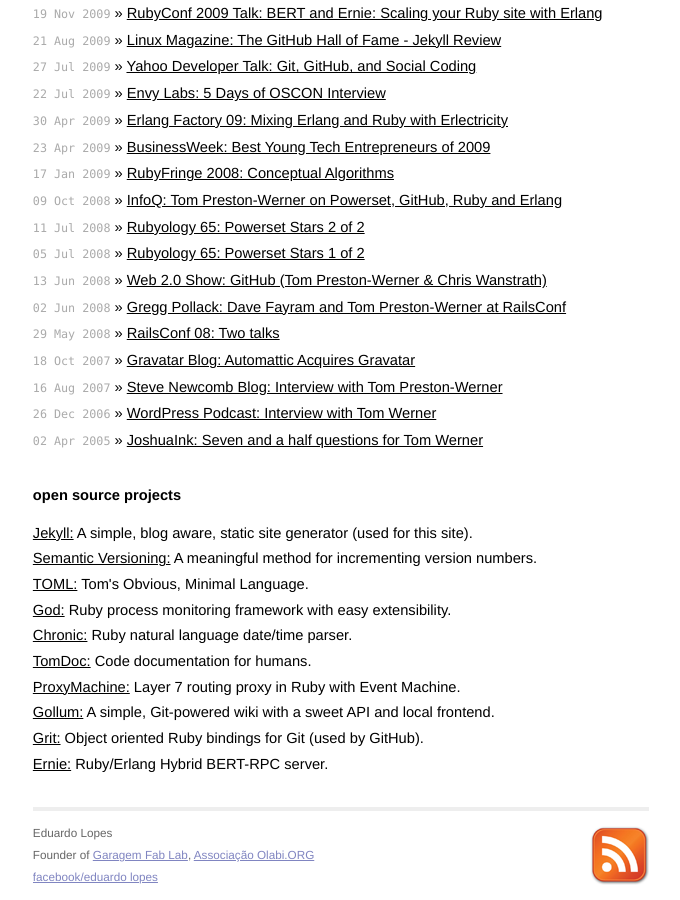
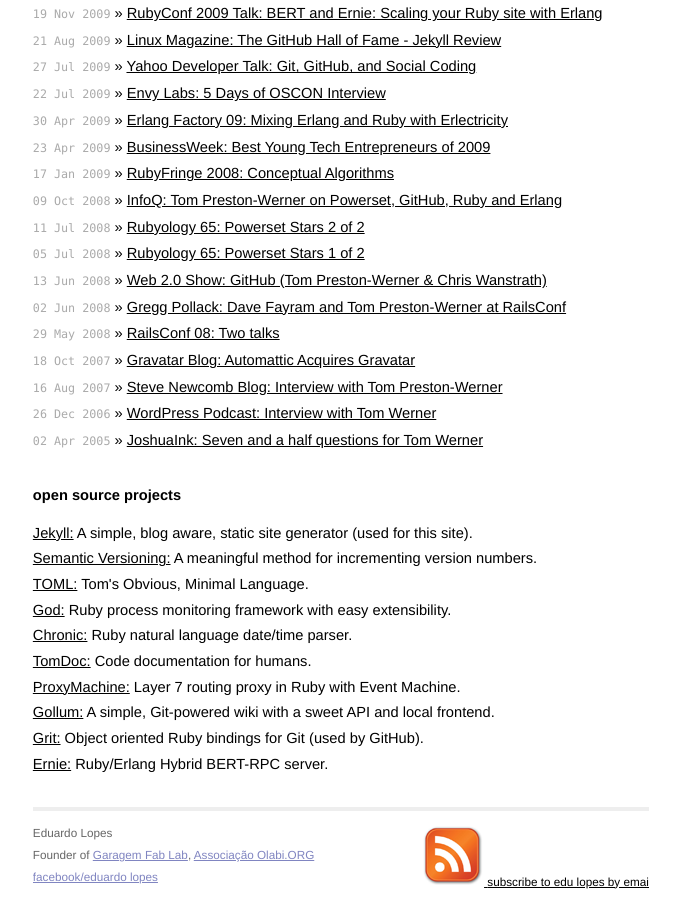
Before and after one commit to mojombo/mojombo.github.io, a Jekyll site: the page built from index.html, in a window 1280 px wide and 900 px high, scrolled down 2054 px. Shown: the whole window, without its empty margins (299-979 px from the left). Built offline with Jekyll 4.4.1, drawn with Linux system fonts in a browser that asks for light colours.

Commit message:
Update default.html

```diff
--- a/_layouts/default.html
+++ b/_layouts/default.html
@@ -3,7 +3,7 @@
 <head>
    <meta http-equiv="content-type" content="text/html; charset=utf-8" />
    <title>{{ page.title }}</title>
-   <meta name="author" content="Edu Lopes" />
+   <meta name="author" content="Eduardo Lopes" />
    <link href="http://feeds.feedburner.com/edulopes" rel="alternate" title="Edu Lopes" type="application/rss+xml" />
    <meta name="readability-verification" content="QCzSs992GxmRYRKVpPeZ6LE2tS8aYKxsSSQKV8YM"/>
 
@@ -48,7 +48,8 @@
      </div>
       <div class="rss">
       <a href="http://feeds.feedburner.com/feedburner/edulopes">
-        <img src="/images/rss.png" alt="Subscribe to RSS Feed" />
+        <img src="/images/rss.png" alt="subscribe to RSS Feed" />
+        <a href="https://feedburner.google.com/fb/a/mailverify?uri=feedburner/edulopes&amp;loc=pt_BR">subscribe to edu lopes by email</a>
      </a>
     </div>
   </div>
```
